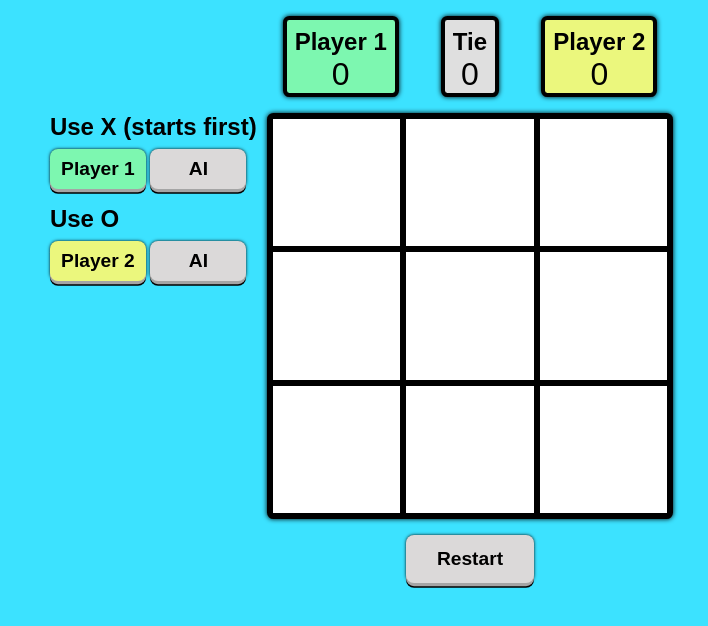
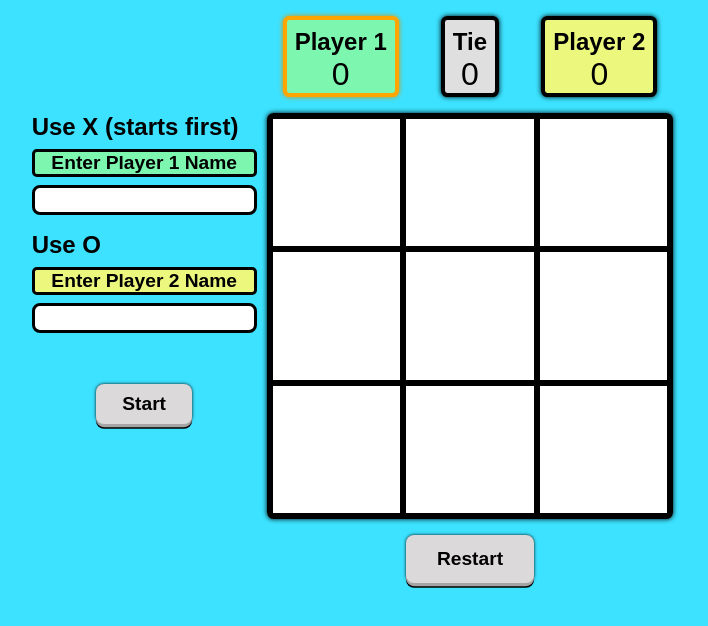
Before and after one commit to G-Alessandro/Tic-Tac-Toe, a plain HTML site: page index.html in a window 1280 px wide. Shown: the whole page, without its empty margins (170-878 px from the left). Drawn offline with Linux system fonts and the light colour scheme.

Commit message:
Add input and label

```diff
--- a/index.html
+++ b/index.html
@@ -10,29 +10,40 @@
 </head>
 <body>
     <div class="playerChoice">
-        <div class="choicePlayer1">
-            <h2 class="titleUseX">Use X (starts first)</h2>
-            <button class="btnPlayer1">Player 1</button>
-            <button>AI</button>
+        <div class="playerNameContainer">
+            <div class="choicePlayer1">
+                <h2 class="titleUseX">Use X (starts first)</h2>
+                <div class="containerPlayer1">
+                    <label for="namePlayer1" class="label1">Enter Player 1 Name</label>
+                    <input type="text" id="namePlayer1">
+                </div>
+                <!-- <button class="btnPlayer1">Player 1</button>
+                <button>AI</button> -->
+            </div>
+            <div class="choicePlayer2">
+                <h2 class="titleUseO">Use O</h2>
+                <div class="containerPlayer2">
+                    <label for="namePlayer2" class="label2">Enter Player 2 Name</label>
+                    <input type="text" id="namePlayer2">
+                </div>
+            </div>
+            <!-- <button class="btnPlayer2">Player 2</button>
+            <button>AI</button> -->
         </div>
-        <div class="choicePlayer2">
-            <h2 class="titleUseO">Use O</h2>
-            <button class="btnPlayer2">Player 2</button>
-            <button>AI</button>
-        </div>
+        <button class="btnStart">Start</button>
     </div>
     <div class="scoreboard">
-        <div class="scorePlayer1">
+        <div id="scorePlayer1" class="scorePlayer1">
             <h2>Player 1</h2>
-            <div id="score1"></div>
+            <div id="score1" class="score1"></div>
         </div>
-        <div class="tiePlayers">
+        <div id="tiePlayers" class="tiePlayers">
             <h2>Tie</h2>
-            <div id="tieScore"></div>
+            <div id="tieScore" class="tieScore"></div>
         </div>
-        <div class="scorePlayer2">
+        <div id="scorePlayer2" class="scorePlayer2">
             <h2>Player 2</h2>
-            <div id="score2"></div>
+            <div id="score2" class="score2"></div>
         </div>
     </div>
     <div id="gameBoard">
--- a/javascript.js
+++ b/javascript.js
@@ -12,6 +12,9 @@ const playerTwo = {
 
 const functionModule = (() => {
   const gameBoard = document.getElementById('gameBoard');
+  const divPlayer1 = document.getElementById('scorePlayer1');
+  const divTie = document.getElementById('tiePlayers');
+  const divPlayer2 = document.getElementById('scorePlayer2');
   const restartBtn = document.getElementById('restartBtn');
   const score1 = document.getElementById('score1');
   const tieScore = document.getElementById('tieScore');
@@ -82,7 +85,10 @@ const functionModule = (() => {
       scorePlayer1++;
       playerSign = ['', '', '', '', '', '', '', '', ''];
       setTimeout(winEnd, 200);
+      divPlayer2.classList.toggle('playerTurn');
+      divPlayer1.classList.toggle('playerTurn');
     }
+
     if (playerSign.slice(0, 3).join('') === 'ooo'
     || playerSign.slice(3, 6).join('') === 'ooo'
     || playerSign.slice(6, 9).join('') === 'ooo'
@@ -128,9 +134,13 @@ const functionModule = (() => {
   const assignSign = () => {
     for (let i = 0; i < 9; i++) {
       const squareDiv = document.createElement('div');
-      squareDiv.classList.add(`square${i}`);
+      squareDiv.classList.add('square');
       gameBoard.appendChild(squareDiv);
+      divPlayer1.classList.toggle('playerTurn');
       squareDiv.addEventListener('click', () => {
+        if (divTie.classList.toggle('playerTurn') === true) {
+          divTie.classList.toggle('playerTurn');
+        }
         if (playerSign[0] === '') {
           squareDiv.textContent = 'X';
           playerSign.splice(i, 1, 'x');
@@ -138,6 +148,8 @@ const functionModule = (() => {
         if (signTotal() === true) {
           squareDiv.textContent = 'O';
           playerSign.splice(i, 1, 'o');
+          divPlayer2.classList.toggle('playerTurn');
+          divPlayer1.classList.toggle('playerTurn');
         }
         if (signTotal() === false) {
           squareDiv.textContent = 'X';
--- a/style.css
+++ b/style.css
@@ -8,12 +8,14 @@ body {
     background-color: #3ce2ff;
     display: grid;
     grid-template-columns: 1fr 1fr 1fr;
-    grid-template-rows: 2fr;
+    grid-template-rows: 1fr;
 }
 
 .playerChoice {
     grid-area: 2 / 1 / 2 / 2 ;
     justify-self: end;
+    display: grid;
+    grid-template-rows: 1fr .5fr;
 }
 
 .titleUseX,
@@ -25,8 +27,44 @@ body {
     margin-bottom: 1rem;
 }
 
+.containerPlayer1,.containerPlayer2 {
+    display: grid;
+    font-size: 1.2rem;
+    font-weight: 900;
+}
+
+label {
+    text-align: center;
+    background-color: rgb(125, 247, 176);
+    border: .2rem solid black;
+    border-radius: .3rem;
+    margin-bottom: .5rem;
+}
+
+.label2 {
+    background-color: rgb(235, 247, 125);
+}
+
+input {
+    height: 1.5rem;
+    font-size: 1rem;
+    font-weight: 900;
+    text-indent: 1rem;
+    border-radius: .5rem;
+    border: .2rem solid;
+}
+
+input:hover,input:focus {
+    border-color: orange;
+    outline: none;
+}
+
 .choicePlayer2 {
     margin-bottom: 3rem;
+}
+
+.btnStart {
+    justify-self: center;
 }
 
 .scoreboard {
@@ -59,14 +97,19 @@ body {
 }
 
 .playerTurn {
-    border: .5rem solid orange;
+    border: .3rem solid orange;
+    box-shadow: 0 0 .3rem rgb(226, 147, 0);
 }
 
-#score1,
-#score2,
-#tieScore {
+.score1,
+.tieScore,
+.score2 {
     text-align: center;
     font-size: 2rem;
+}
+
+.winColor {
+    color: orange;
 }
 
 #gameBoard {
@@ -77,7 +120,6 @@ body {
     justify-self: center;
     grid-template-columns: 1fr 1fr 1fr;
     grid-template-rows: 1fr 1fr 1fr;
-    background-color: blue;
     border: .2rem solid;
     border-radius: .4rem;
     box-shadow: 0 0 .3rem black;
```
